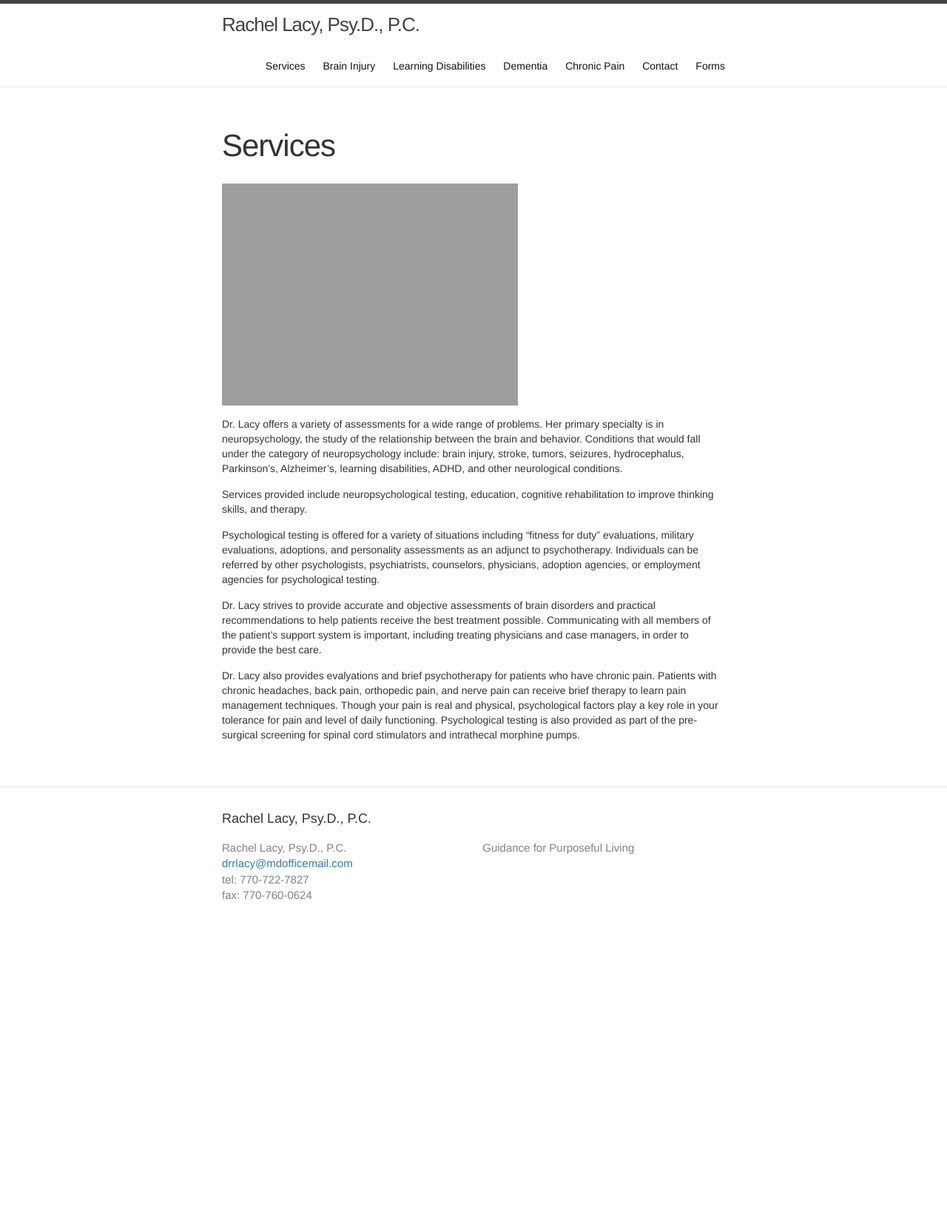
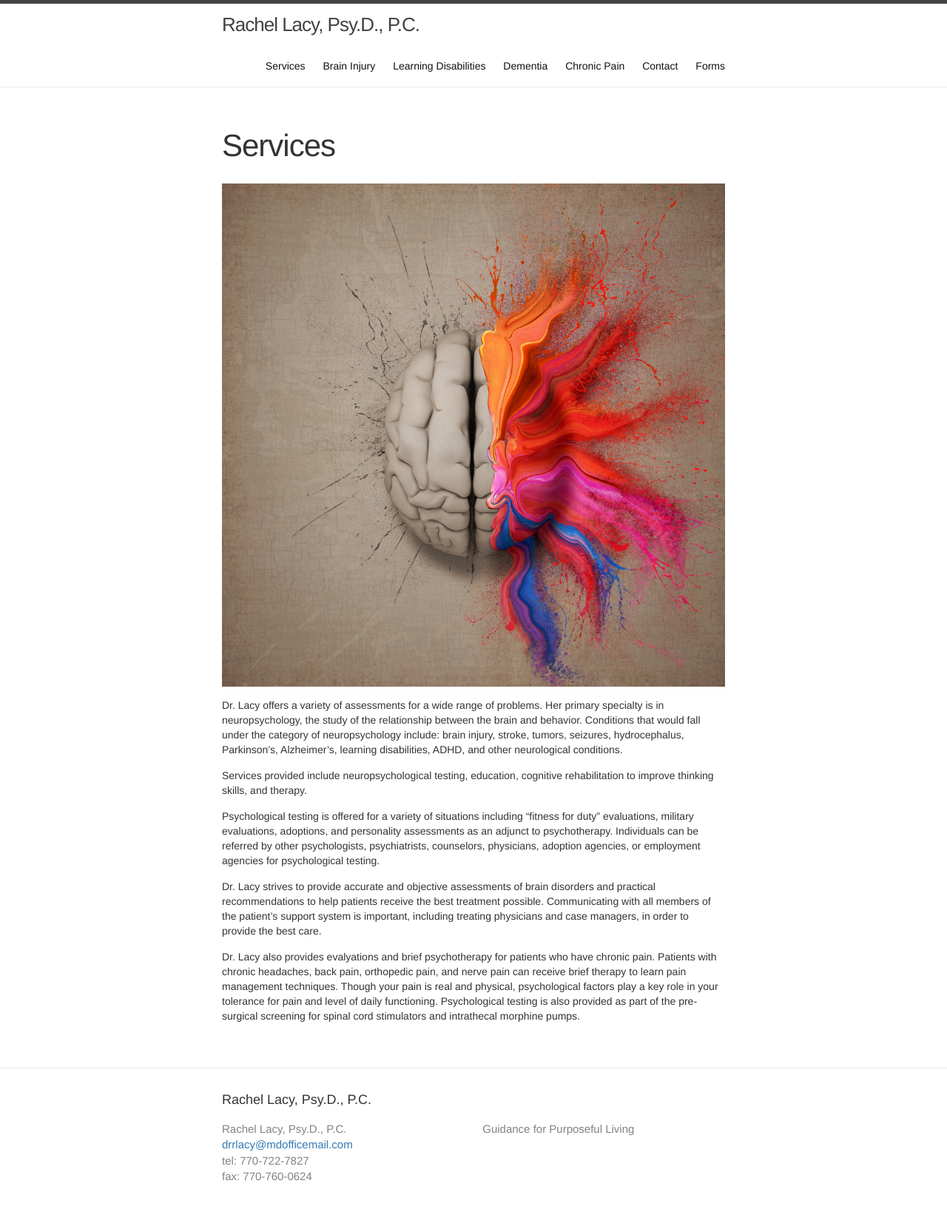
Before and after one commit to halcyon/renewedbrain.com, a Jekyll site: the page built from services.md, in a window 1280 px wide. Shown: the whole page at 74% size. Built offline with Jekyll 4.4.1, drawn with Linux system fonts in a browser that asks for light colours; before the commit the page ends 1281 px from its top, so only the background shows below that.

Commit message:
Update services.md

```diff
--- a/services.md
+++ b/services.md
@@ -4,7 +4,7 @@ title: Services
 permalink: /services/
 weight: 1
 ---
-![brain art](../images/brain-art.jpg =400x)
+![brain art](../images/brain-art.jpg)
 
 Dr. Lacy offers a variety of assessments for a wide range of problems.  Her primary specialty is in neuropsychology, the study of the relationship between the brain and behavior. Conditions that would fall under the category of neuropsychology include: brain injury, stroke, tumors, seizures, hydrocephalus, Parkinson’s, Alzheimer’s, learning disabilities, ADHD, and other neurological conditions.
 
```
